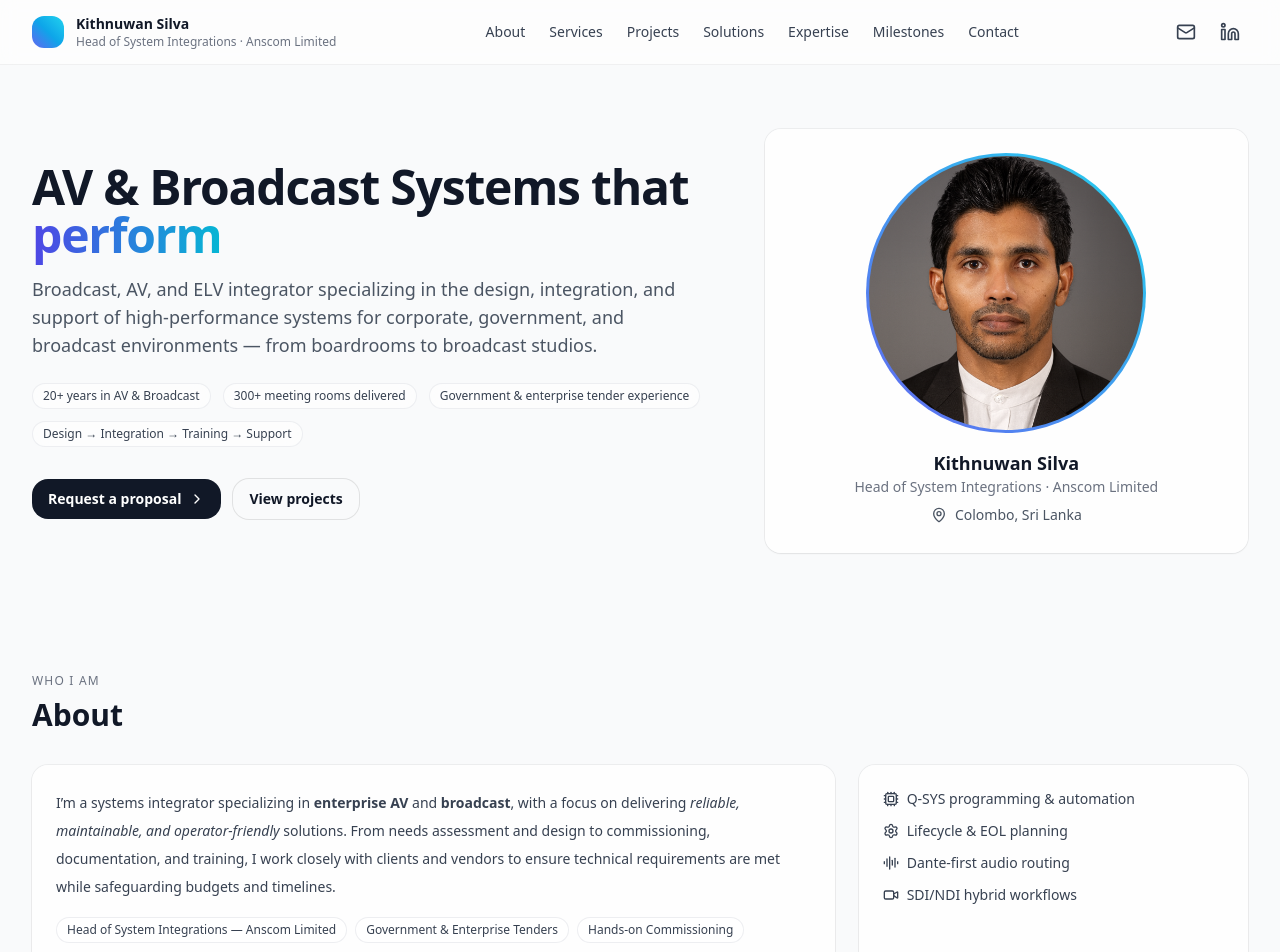
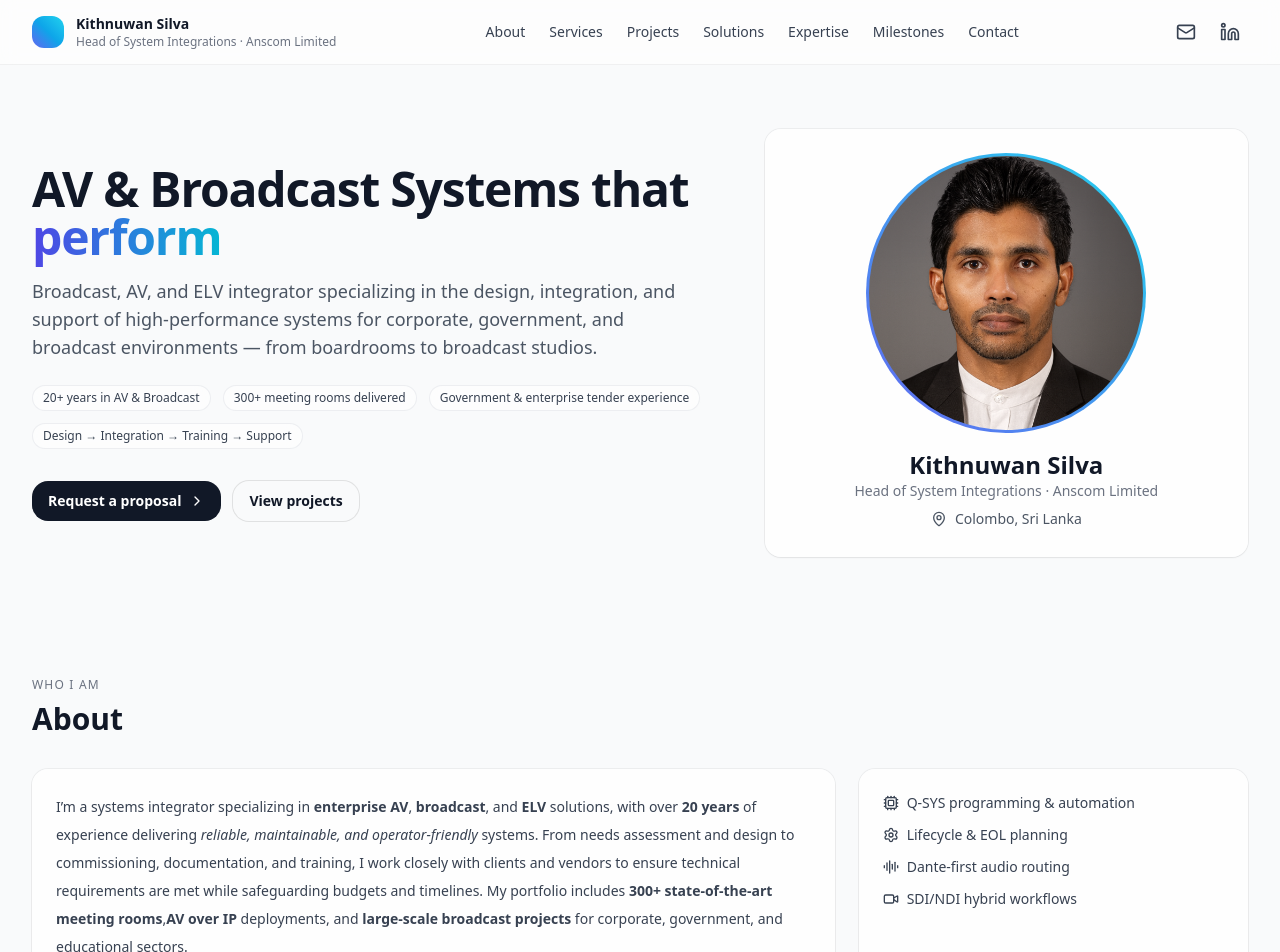
Before and after one commit to kithnuwan/kithnuwan-portfolio, a React (Vite) app: page / in a window 1280 px wide. Shown: the top 952 px of the page. Built offline with nearby package versions, Linux system fonts and the light colour scheme.

Commit message:
A simple

```diff
--- a/src/App.jsx
+++ b/src/App.jsx
@@ -427,7 +427,7 @@ function Hero() {
                   </div>
                 </div>
                 <div className="mt-4">
-                  <div className="text-lg font-semibold text-gray-900 dark:text-white">{profile.name}</div>
+                  <div className="text-2xl font-semibold text-gray-900 dark:text-white">{profile.name}</div>
                   <div className="text-sm text-gray-500 dark:text-gray-400">{profile.title}</div>
                   <div className="mt-2 inline-flex items-center justify-center gap-2 text-sm text-gray-600 dark:text-gray-300">
                     <MapPin className="h-4 w-4" /> {profile.location}
@@ -849,8 +849,12 @@ export default function Portfolio() {
             <motion.div {...fadeUp} className="md:col-span-2">
               <Card>
                 <p className="text-sm leading-7 text-gray-700 dark:text-gray-200">
-                 I’m a systems integrator specializing in <strong>enterprise AV</strong> and <strong>broadcast</strong>, with a focus on delivering
-                 <em> reliable, maintainable, and operator-friendly</em> solutions. From needs assessment and design to commissioning, documentation, and training, I work closely with clients and vendors to ensure technical requirements are met while safeguarding budgets and timelines.
+                  I’m a systems integrator specializing in <strong>enterprise AV</strong>, <strong>broadcast</strong>, and <strong>ELV</strong> solutions,
+                  with over <strong>20 years</strong> of experience delivering <em>reliable, maintainable, and operator-friendly</em> systems.
+                  From needs assessment and design to commissioning, documentation, and training, I work closely with clients and vendors
+                  to ensure technical requirements are met while safeguarding budgets and timelines.
+                  My portfolio includes <strong>300+  state-of-the-art meeting rooms</strong>,
+                  <strong>AV over IP</strong> deployments, and <strong>large-scale broadcast projects</strong> for corporate, government, and educational sectors.
                 </p>
                 <div className="mt-4 flex flex-wrap gap-2">
                   <Chip>Head of System Integrations — Anscom Limited</Chip>
```
Also changed, not shown: src/assets/images/meetingRoom1.png.
